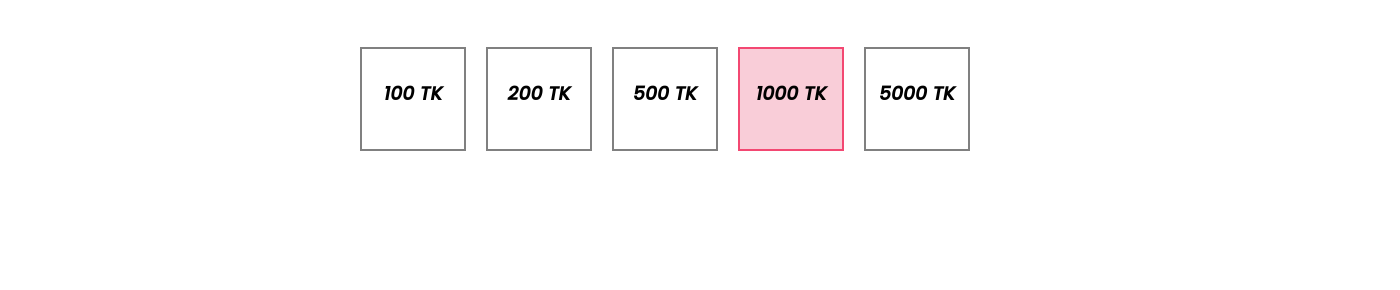
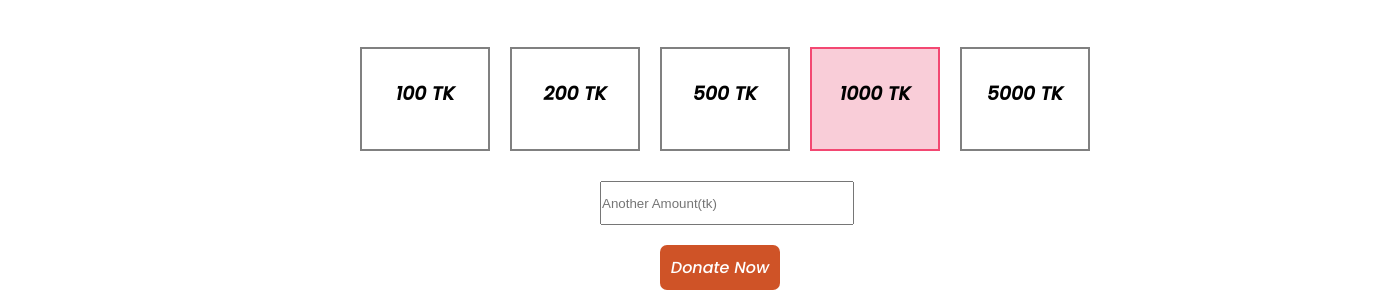
Before and after one commit to Hridoy8299/donation-sylhet, a plain HTML site: page index.html in a window 1280 px wide. Shown: the part 708-998 px from the top of the page, 1400 px wide, since content can reach past the window. Before the commit the page ends 869 px from the top, so only its background shows below. Drawn offline with Linux system fonts and the light colour scheme; a web font is replaced by a local one.

Commit message:
donate button

```diff
--- a/index.html
+++ b/index.html
@@ -74,13 +74,22 @@
 
         </div>
 
+        <div>
+            <div class="input">
+                <input class="inout-amount" type="text" placeholder="Another Amount(tk)" </br>
+
+                <div class="anchor-2">
+                    <a href="https://www.facebook.com/assunnahfoundationbd" target="_blank">Donate Now</a>
+                </div>
+
+
+            </div>
 
 
 
 
 
-
-    </div>
+        </div>
 
 </body>
 
--- a/style.css
+++ b/style.css
@@ -22,6 +22,7 @@ h1 {
 body {
     font-family: 'Playfair Display', serif;
     font-family: 'Poppins', sans-serif;
+    width: 1400px;
 }
 
 .banner-content {
@@ -102,3 +103,26 @@ a {
     border: 2px solid rgba(241, 38, 89, 0.795);
     background-color: rgba(231, 55, 99, 0.247);
 }
+
+.anchor-2 {
+
+    padding: 10px;
+
+
+    background-color: rgba(202, 66, 17, 0.904);
+    border-radius: 7px;
+    text-align: center;
+    width: 100px;
+    margin-left: 60px;
+    margin-top: 20px;
+}
+
+.inout-amount {
+    width: 250px;
+    height: 40px;
+}
+
+.input {
+    margin-left: 600px;
+    margin-top: 20px;
+}
```
